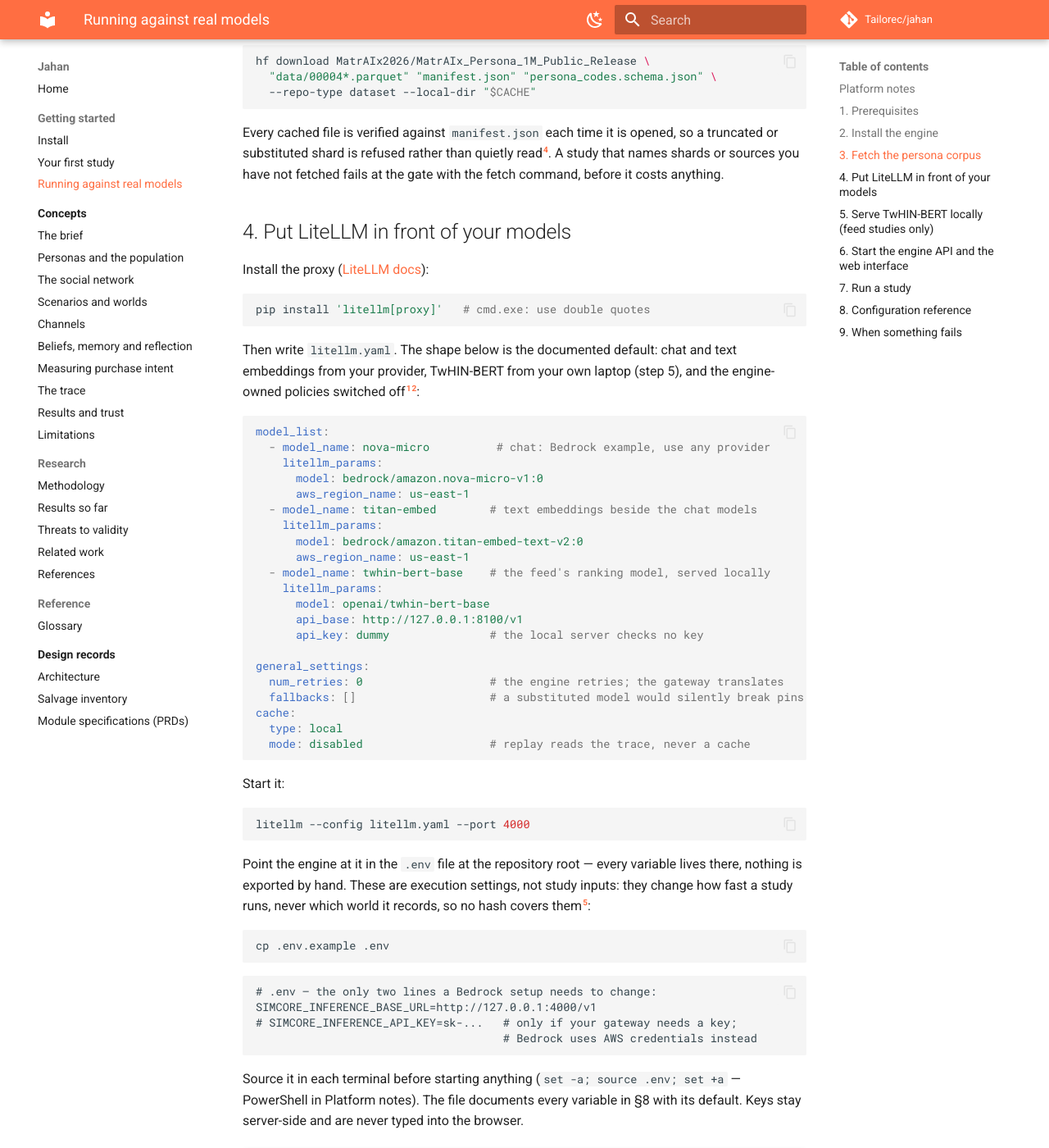
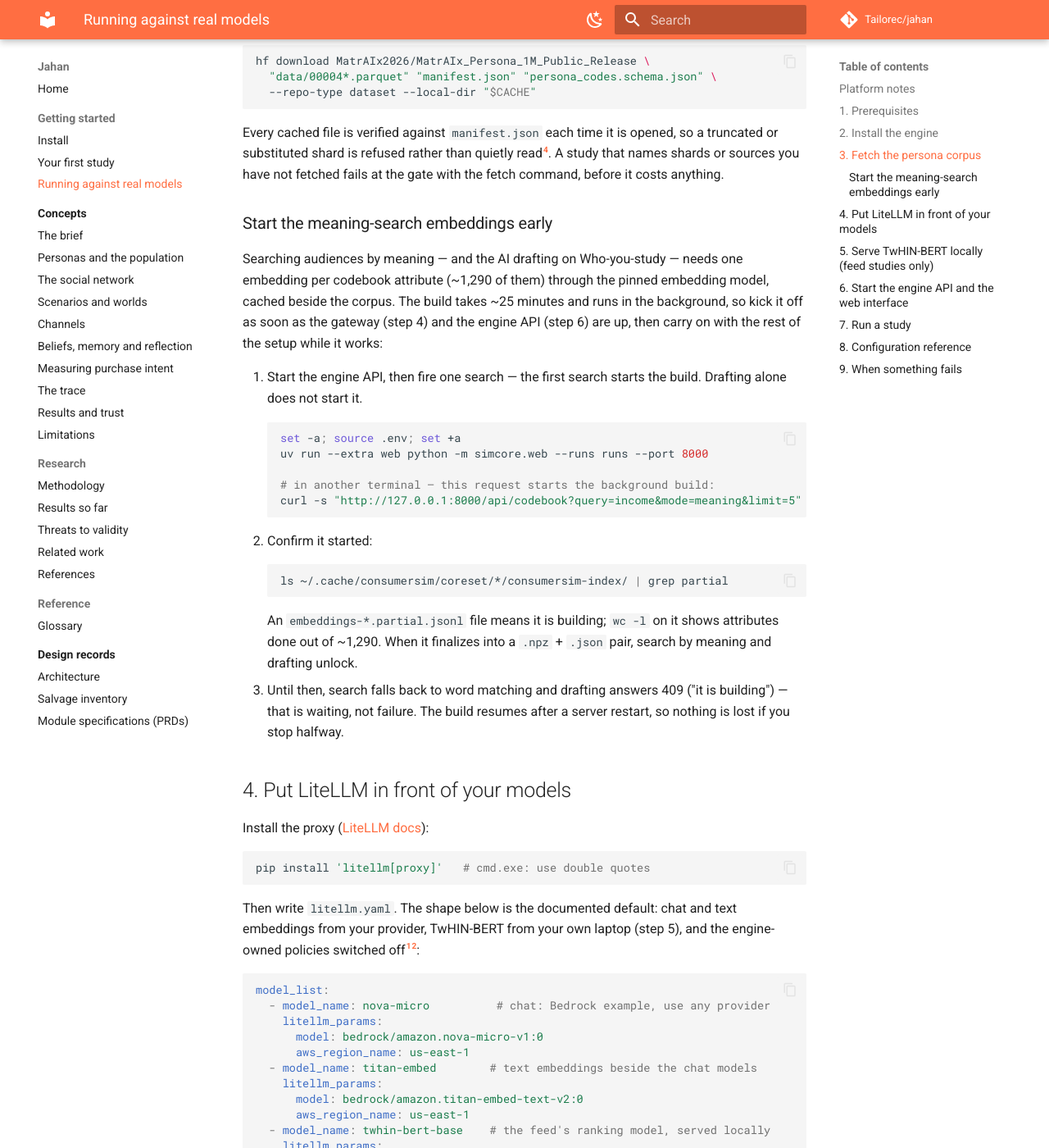
Before and after one commit to Tailorec/jahan, an MkDocs documentation site: the page built from docs/getting-started/real-models.md, in a window 1280 px wide and 1400 px high, scrolled down 2153 px. Shown: the whole window at 82% size. Built offline with MkDocs 1.6.1 and Material for MkDocs 9.7.7, drawn with Linux system fonts in a browser that asks for light colours; comment, search, counter and statistics services are not loaded; some of the changed text lies outside the part shown.

Commit message:
docs: trigger the meaning-search embeddings right after the corpus fetch
Who-you-study drafting waits on attribute embeddings that only start
building on the first attribute search. New step-3 block: start the server,
fire one /api/codebook request, watch the partial file, ~25 min, resume-safe.

````diff
--- a/docs/getting-started/real-models.md
+++ b/docs/getting-started/real-models.md
@@ -86,6 +86,35 @@ Every cached file is verified against `manifest.json` each time it is opened,
 so a truncated or substituted shard is refused rather than quietly
 read[^hf]. A study that names shards or sources you have not fetched fails at
 the gate with the fetch command, before it costs anything.
+
+### Start the meaning-search embeddings early
+
+Searching audiences by meaning — and the AI drafting on Who-you-study — needs
+one embedding per codebook attribute (~1,290 of them) through the pinned
+embedding model, cached beside the corpus. The build takes ~25 minutes and
+runs in the background, so kick it off as soon as the gateway (step 4) and the
+engine API (step 6) are up, then carry on with the rest of the setup while it
+works:
+
+1. Start the engine API, then fire one search — the first search starts
+   the build. Drafting alone does not start it.
+   ```bash
+   set -a; source .env; set +a
+   uv run --extra web python -m simcore.web --runs runs --port 8000
+
+   # in another terminal — this request starts the background build:
+   curl -s "http://127.0.0.1:8000/api/codebook?query=income&mode=meaning&limit=5" > /dev/null
+   ```
+2. Confirm it started:
+   ```bash
+   ls ~/.cache/consumersim/coreset/*/consumersim-index/ | grep partial
+   ```
+   An `embeddings-*.partial.jsonl` file means it is building; `wc -l` on it
+   shows attributes done out of ~1,290. When it finalizes into a `.npz` +
+   `.json` pair, search by meaning and drafting unlock.
+3. Until then, search falls back to word matching and drafting answers 409
+   ("it is building") — that is waiting, not failure. The build resumes after
+   a server restart, so nothing is lost if you stop halfway.
 
 ## 4. Put LiteLLM in front of your models
 
@@ -241,6 +270,10 @@ uv run python -m simcore.cli concepts run <brief.yaml> --fake
    page, and read the report when it completes. A cancelled run resumes with
    the same id; a run outlives a server restart.
 
+!!! note "First start builds two caches in the background"
+    The persona value matrix and the attribute embeddings are each built once
+    per machine — see "Start the meaning-search embeddings early" in step 3.
+
 A gate-only check without running anything:
 
 ```bash
````
